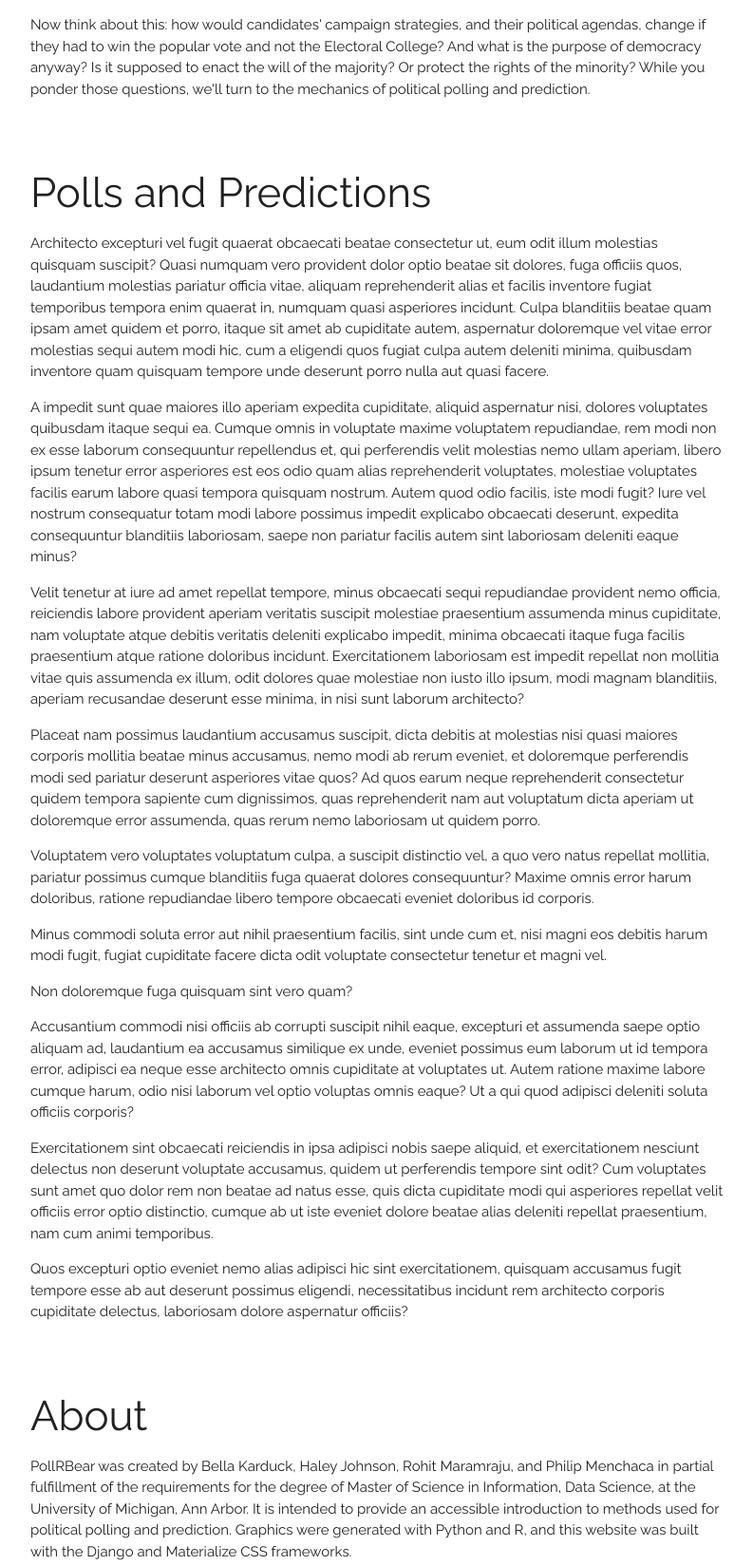
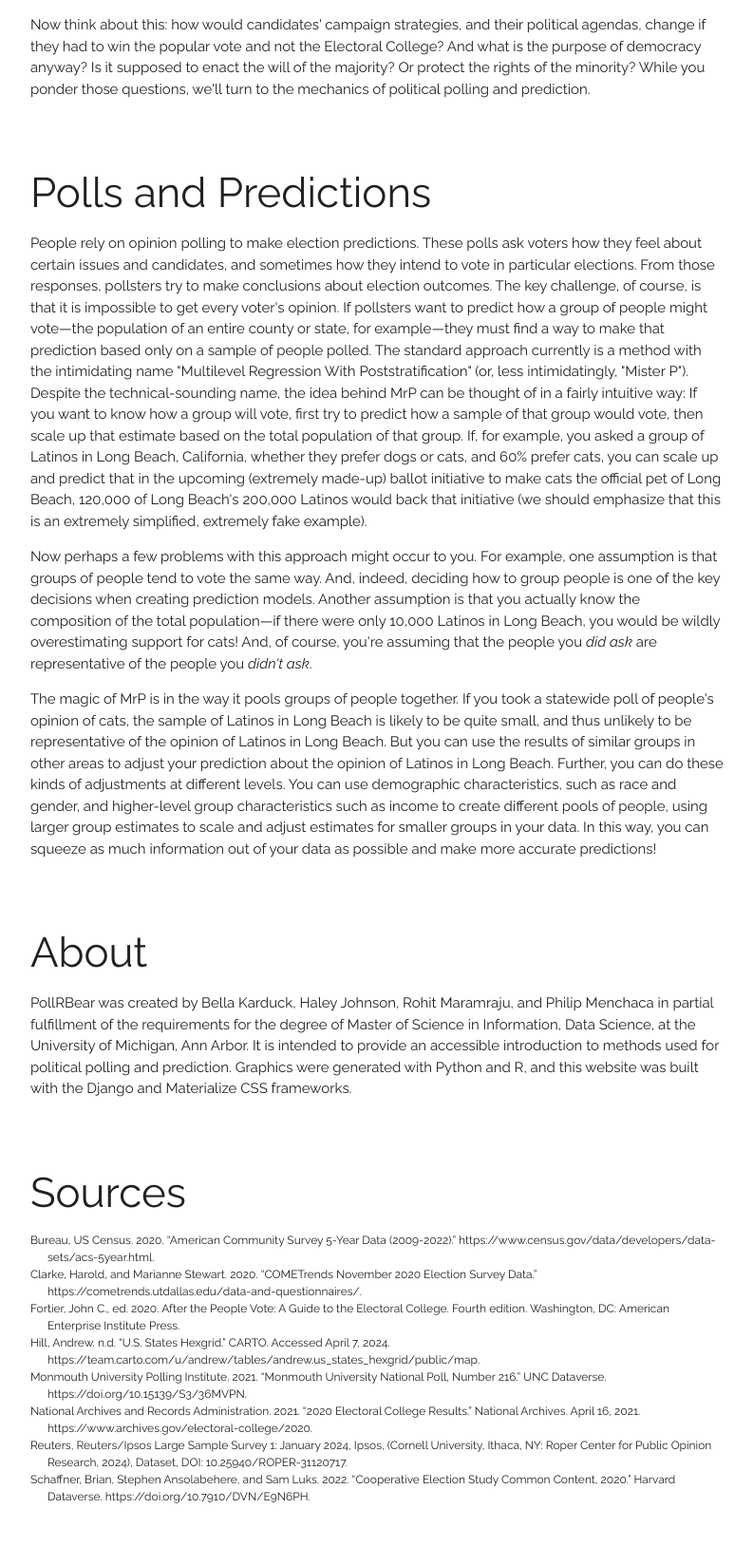
Before and after one commit to pmench/mrp-team, a Django app: template website_699/templates/ppredict/home.html in a window 1280 px wide. Shown: the part 2286-3934 px from the top of the page at 95% size, without its empty margins (136-929 px from the left). After the commit the page ends 3869 px from the top, so only its background shows below. Run offline with Django 3.2, Linux system fonts and the light colour scheme; the template is opened without the code that fills it, so the values that code supplies are empty.

Commit message:
Write description of MrP for website

```diff
--- a/website_699/templates/ppredict/home.html
+++ b/website_699/templates/ppredict/home.html
@@ -79,7 +79,41 @@
       <div id="methods" class="section scrollspy">
           <div class="container">
               <h3>Polls and Predictions</h3>
-              <p>{% lorem 10 p random %}</p>
+              <p>
+                  People rely on opinion polling to make election predictions. These polls ask voters how they feel
+                  about certain issues and candidates, and sometimes how they intend to vote in particular elections.
+                  From those responses, pollsters try to make conclusions about election outcomes. The key challenge, of
+                  course, is that it is impossible to get every voter's opinion. If pollsters want to predict how a
+                  group of people might vote—the population of an entire county or state, for example—they must find a
+                  way to make that prediction based only on a sample of people polled. The standard approach currently is
+                  a method with the intimidating name "Multilevel Regression With Poststratification" (or, less
+                  intimidatingly, "Mister P"). Despite the technical-sounding name, the idea behind MrP can be thought of
+                  in a fairly intuitive way: If you want to know how a group will vote, first try to predict how a sample
+                  of that group would vote, then scale up that estimate based on the total population of that group. If,
+                  for example, you asked a group of Latinos in Long Beach, California, whether they prefer dogs or cats,
+                  and 60% prefer cats, you can scale up and predict that in the upcoming (extremely made-up) ballot
+                  initiative to make cats the official pet of Long Beach, 120,000 of Long Beach's 200,000 Latinos would
+                  back that initiative (we should emphasize that this is an extremely simplified, extremely fake example).
+              </p>
+              <p>
+                  Now perhaps a few problems with this approach might occur to you. For example, one assumption is that
+                  groups of people tend to vote the same way. And, indeed, deciding how to group people is one of the key
+                  decisions when creating prediction models. Another assumption is that you actually know the composition
+                  of the total population—if there were only 10,000 Latinos in Long Beach, you would be wildly overestimating
+                  support for cats! And, of course, you're assuming that the people you <em>did ask</em> are representative
+                  of the people you <em>didn't ask</em>.
+              </p>
+              <p>
+                  The magic of MrP is in the way it pools groups of people together. If you took a statewide poll of
+                  people's opinion of cats, the sample of Latinos in Long Beach is likely to be quite small, and thus
+                  unlikely to be representative of the opinion of Latinos in Long Beach. But you can use the results of
+                  similar groups in other areas to adjust your prediction about the opinion of Latinos in Long Beach.
+                  Further, you can do these kinds of adjustments at different levels. You can use demographic characteristics,
+                  such as race and gender, and higher-level group characteristics such as income to create different pools
+                  of people, using larger group estimates to scale and adjust estimates for smaller groups in your data.
+                  In this way, you can squeeze as much information out of your data as possible and make more accurate
+                  predictions!
+              </p>
           </div>
       </div>
 
```
